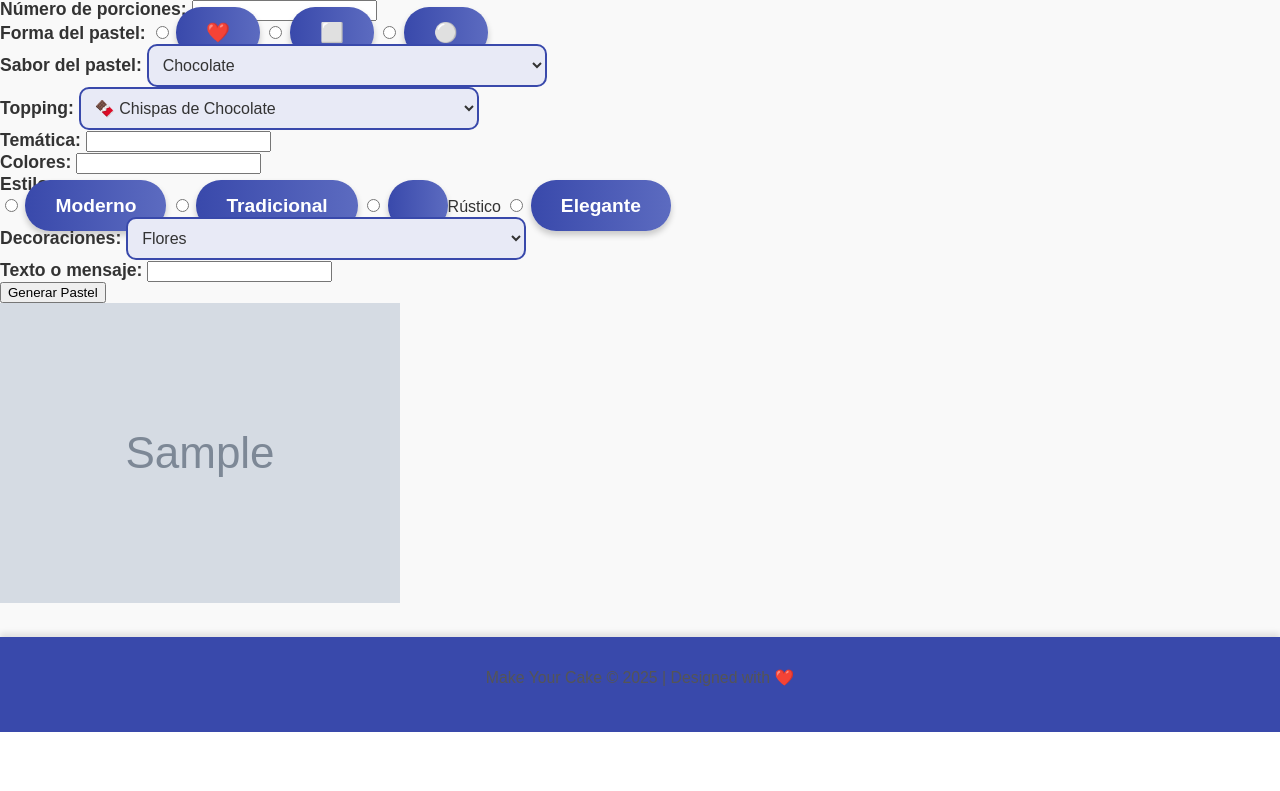
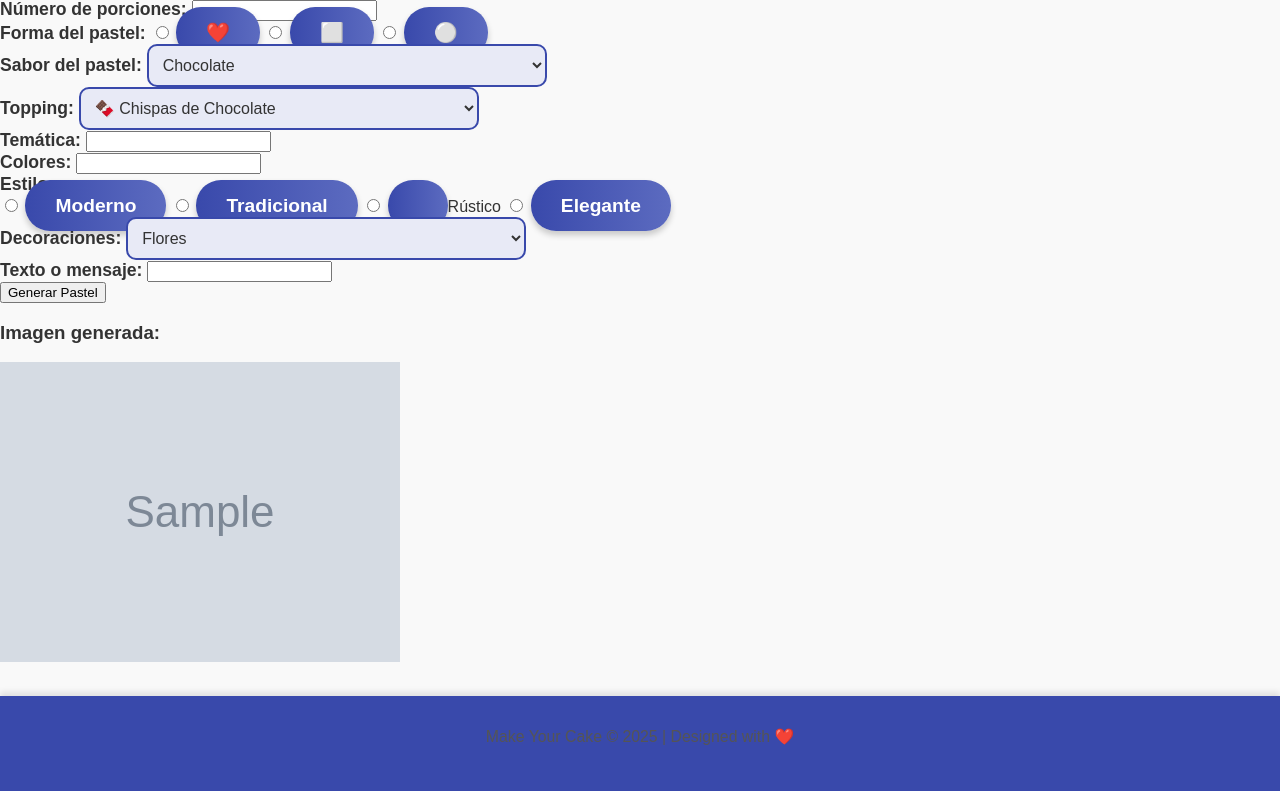
Before and after one commit to DanielValenc/Proyecto_Pasteleria, a FastAPI app: template app/templates/base.html in a window 1280 px wide. Shown: the part 70-861 px from the top of the page. Before the commit the page ends 802 px from the top, so only its background shows below. Run offline with FastAPI, Linux system fonts and the light colour scheme; the template is opened without the code that fills it: most values are stand-ins (such as "Sample title", 1, 10 or a date in 2020); grey boxes marked "Sample" are stand-in pictures.

Commit message:
Agregación de prompt

```diff
--- a/app/main.py
+++ b/app/main.py
@@ -41,15 +41,12 @@ async def generate(
     mensaje: str = Form(None)
     ):
 
- # Imprimir los datos para verificar
-    print(f"Porciones: {porciones}, Forma: {forma}, Sabor: {sabor}, Topping: {topping}, "
-          f"Temática: {tematica}, Color: {color}, Estilo: {estilo}, Decoración: {decoracion}, Mensaje: {mensaje}")
 
     # Crear el prompt basado en los datos del formulario
     prompt = (
-        f"A cake with {porciones} portions, in a {forma} shape, "
-        f"flavored with {sabor}, topped with {topping}, themed as {tematica}, "
-        f"colored {color}, styled as {estilo}, decorated with {decoracion}. "
+        f"Un pastel con {porciones} porciones, en forma de {forma}, "
+        f", cubierto con{topping}, con temática {tematica}, "
+        f"con colores {color}, , con estilo {estilo},decorado con {decoracion}. "
     )
     if mensaje:
         prompt += f"Message on the cake: {mensaje}"
@@ -58,7 +55,7 @@ async def generate(
     print(f"Prompt: {prompt}")
 
     # Configurar la solicitud a la API de DreamStudio
-    api_url = "https://api.stability.ai/v1/generation/stable-diffusion-v1-5/text-to-image"
+    api_url = "https://cloud.leonardo.ai/api/rest/v1/generations"
     headers = {
         "Authorization": f"Bearer {API_KEY}",
         "Content-Type": "application/json",
@@ -75,13 +72,17 @@ async def generate(
     # Realizar la solicitud a la API
     response = requests.post(api_url, headers=headers, json=payload)
 
-    # Manejar la respuesta
+       # Manejar la respuesta
     if response.status_code == 200:
-        result = response.json()
-        image_url = result["artifacts"][0]["url"]  # URL de la imagen generada
-        print(f"Imagen generada: {image_url}")
-        return templates.TemplateResponse("base.html", {"request": request, "image_url": image_url})
+         result = response.json()
+         image_url = result["artifacts"][0]["url"]  # URL de la imagen generada
+         return templates.TemplateResponse(
+                "base.html",
+                 {"request": request, "image_url": image_url}
+         )
     else:
-        error_message = response.json().get("message", "Error al generar la imagen.")
-        print(f"Error: {error_message}")
-        return templates.TemplateResponse("base.html", {"request": request, "msg": error_message})
+         error_message = response.json().get("message", "Error al generar la imagen.")
+         return templates.TemplateResponse(
+               "base.html",
+              {"request": request, "msg": error_message}
+         )
--- a/app/templates/base.html
+++ b/app/templates/base.html
@@ -20,7 +20,8 @@
            <label>Detalle de pedido:</label>
         </div>
 
-        <form id="cakeForm" name="Pedido" method="post" class="form-step">
+        <form id="cakeForm" name="Pedido" method="post" action="/generate/" class="form-step">
+
             <div class="section">
                  <label >Número de porciones:    </label>
                  <input type="number" id="porciones" name="porciones">
@@ -98,11 +99,14 @@
                 <input type="text" id="mensage" name="mensaje">
             </div>
 
-            <button type="button" id="submitBtn">Generar Pastel</button>
+            <button type="submit" id="submitBtn">Generar Pastel</button>
         </form>
-    {% if image_url %}
-        <img src="{{ image_url }}" alt="Generated Image">
-    {% endif %}
+        {% if image_url %}
+        <div class="section">
+            <h3>Imagen generada:</h3>
+            <img src="{{ image_url }}" alt="Generated Cake Image" style="max-width: 100%; height: auto;">
+        </div>
+        {% endif %}
 
     </main>
     <footer>
```
Also changed, not shown: 1 other file.
